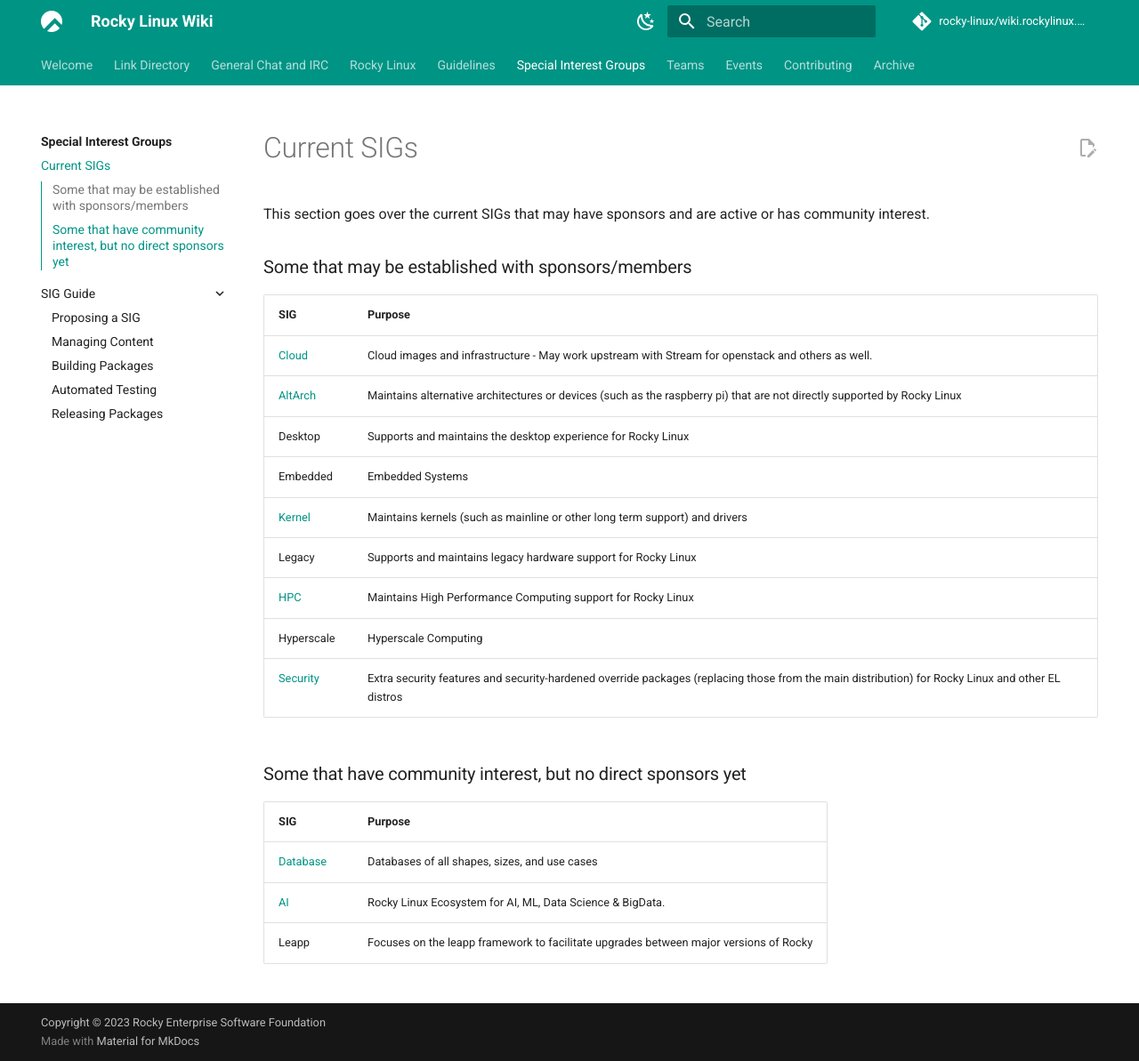
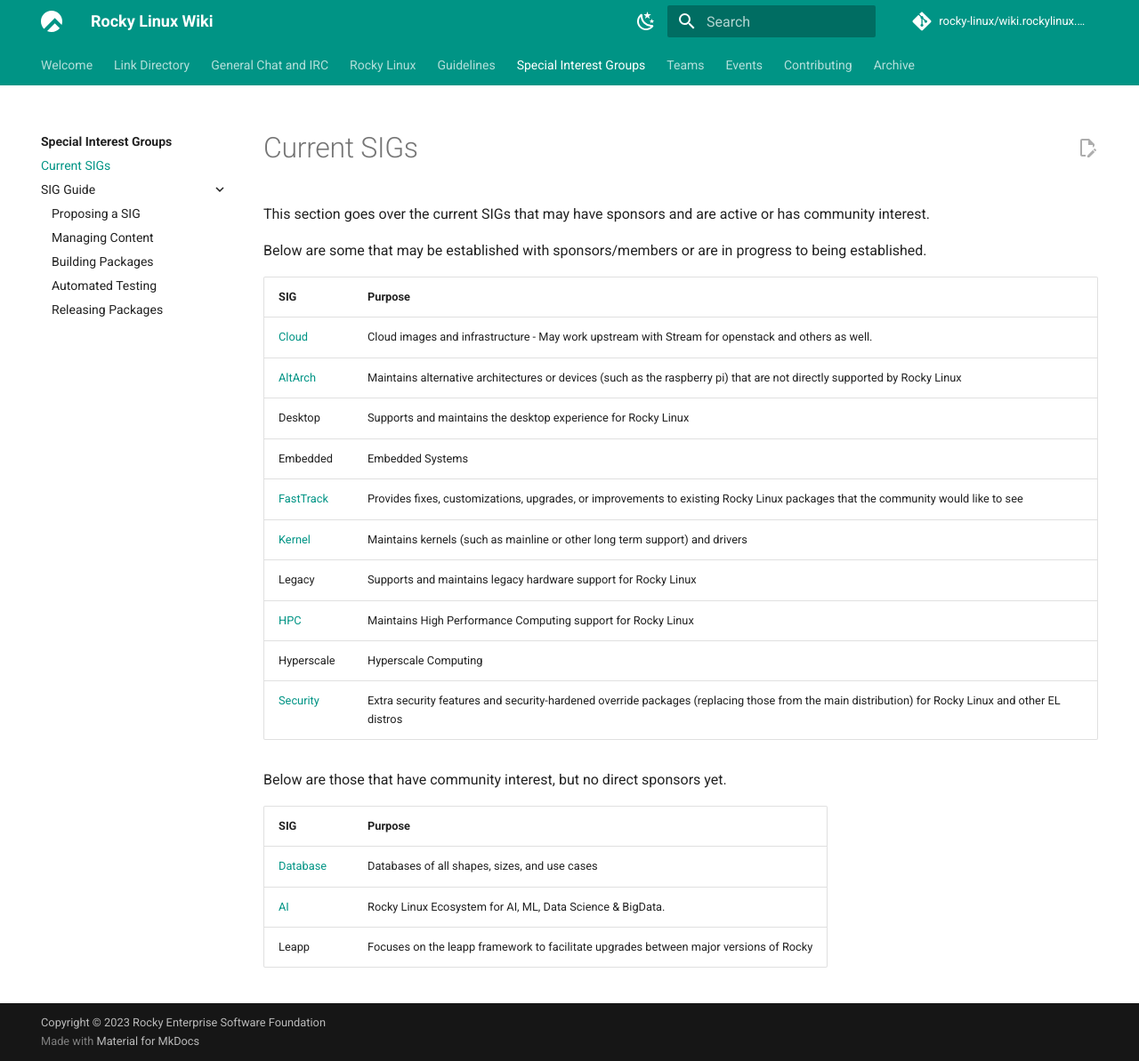
Before and after one commit to rocky-linux/wiki.rockylinux.org, an MkDocs documentation site: the page built from docs/special_interest_groups/current.md, in a window 1280 px wide and 1193 px high. Shown: the whole window at 89% size. Built offline with MkDocs 1.6.1 and Material for MkDocs 9.7.7, drawn with Linux system fonts in a browser that asks for light colours; comment, search, counter and statistics services are not loaded.

Commit message:
add fasttrack

```diff
--- a/docs/special_interest_groups/current.md
+++ b/docs/special_interest_groups/current.md
@@ -3,21 +3,22 @@
 ---
 This section goes over the current SIGs that may have sponsors and are active or has community interest.
 
-### Some that may be established with sponsors/members
+Below are some that may be established with sponsors/members or are in progress to being established.
 
-| SIG                                          | Purpose                                                                                                                                                   |
-|----------------------------------------------|-----------------------------------------------------------------------------------------------------------------------------------------------------------|
-| [Cloud](https://sig-cloud.rocky.page/)       | Cloud images and infrastructure - May work upstream with Stream for openstack and others as well.                                                         |
-| [AltArch](https://sig-altarch.rocky.page/)   | Maintains alternative architectures or devices (such as the raspberry pi) that are not directly supported by Rocky Linux                                  |
-| Desktop                                      | Supports and maintains the desktop experience for Rocky Linux                                                                                             |
-| Embedded                                     | Embedded Systems                                                                                                                                          |
-| [Kernel](https://sig-kernel.rocky.page/)     | Maintains kernels (such as mainline or other long term support) and drivers                                                                               |
-| Legacy                                       | Supports and maintains legacy hardware support for Rocky Linux                                                                                            |
-| [HPC](https://sig-hpc.rocky.page/)           | Maintains High Performance Computing support for Rocky Linux                                                                                              |
-| Hyperscale                                   | Hyperscale Computing                                                                                                                                      |
-| [Security](https://sig-security.rocky.page/) | Extra security features and security-hardened override packages (replacing those from the main distribution) for Rocky Linux and other EL distros         |
+| SIG                                           | Purpose                                                                                                                                                   |
+|-----------------------------------------------|-----------------------------------------------------------------------------------------------------------------------------------------------------------|
+| [Cloud](https://sig-cloud.rocky.page/)        | Cloud images and infrastructure - May work upstream with Stream for openstack and others as well.                                                         |
+| [AltArch](https://sig-altarch.rocky.page/)    | Maintains alternative architectures or devices (such as the raspberry pi) that are not directly supported by Rocky Linux                                  |
+| Desktop                                       | Supports and maintains the desktop experience for Rocky Linux                                                                                             |
+| Embedded                                      | Embedded Systems                                                                                                                                          |
+| [FastTrack](https://sig-fasttrack.rocky.page) | Provides fixes, customizations, upgrades, or improvements to existing Rocky Linux packages that the community would like to see                           |
+| [Kernel](https://sig-kernel.rocky.page/)      | Maintains kernels (such as mainline or other long term support) and drivers                                                                               |
+| Legacy                                        | Supports and maintains legacy hardware support for Rocky Linux                                                                                            |
+| [HPC](https://sig-hpc.rocky.page/)            | Maintains High Performance Computing support for Rocky Linux                                                                                              |
+| Hyperscale                                    | Hyperscale Computing                                                                                                                                      |
+| [Security](https://sig-security.rocky.page/)  | Extra security features and security-hardened override packages (replacing those from the main distribution) for Rocky Linux and other EL distros         |
 
-### Some that have community interest, but no direct sponsors yet
+Below are those that have community interest, but no direct sponsors yet.
 
 | SIG                                         | Purpose                                                                                          |
 |---------------------------------------------|--------------------------------------------------------------------------------------------------|
```
